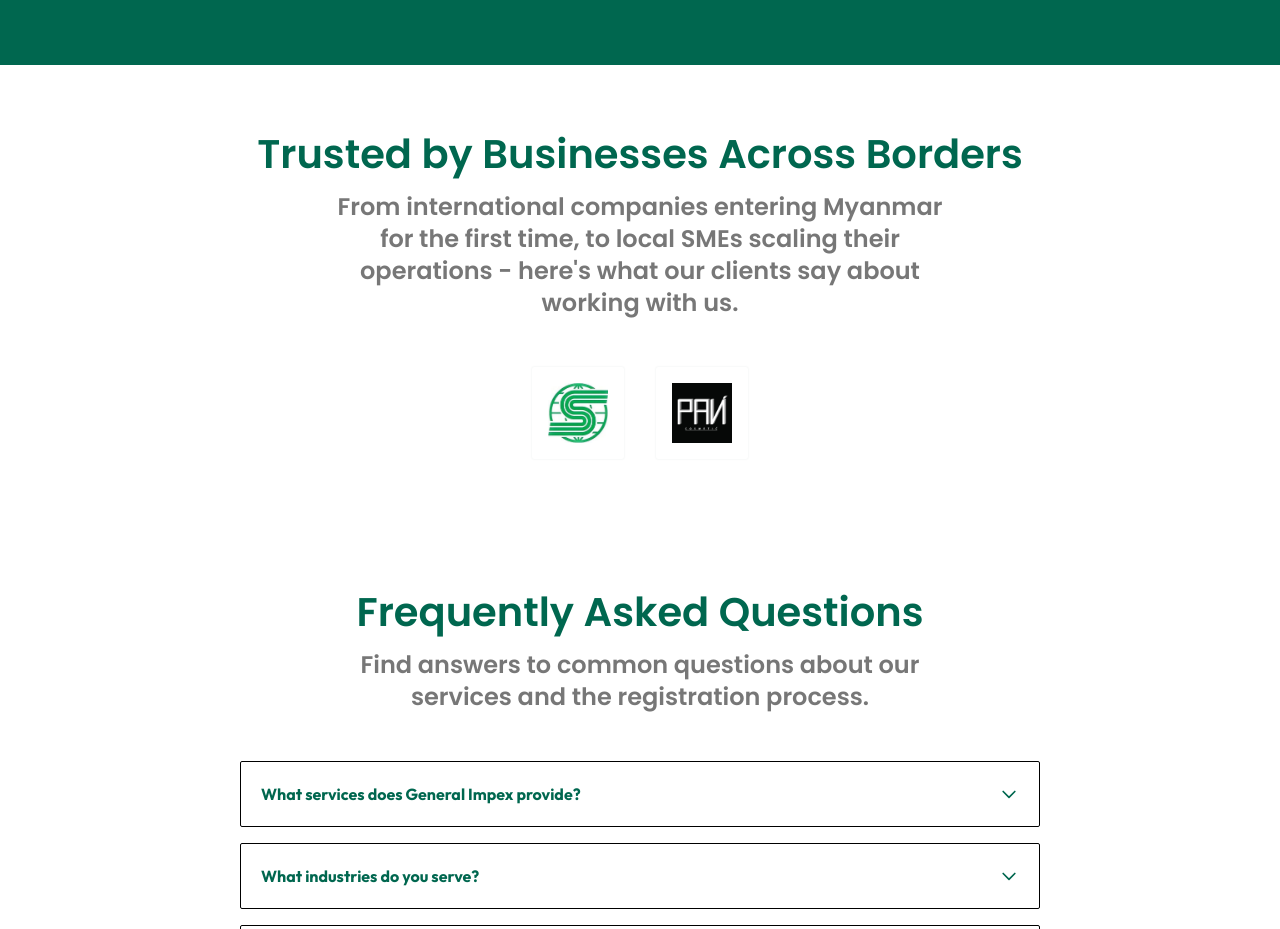
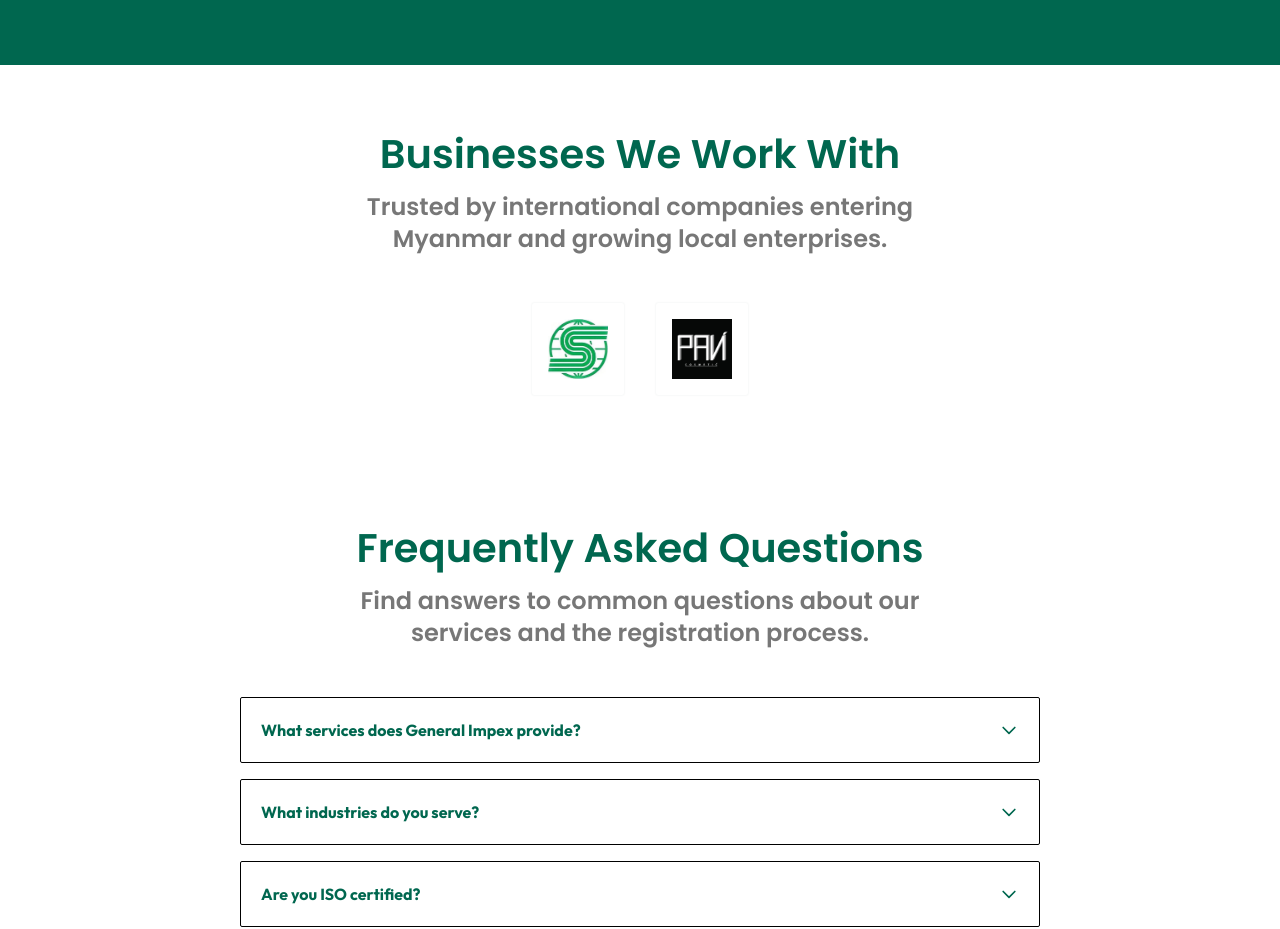
Before and after one commit to General-Impex/generalimpex-portfolio, a React (Vite) app in the folder General Impex/: page / in a window 1280 px wide. Shown: the part 4667-5596 px from the top of the page. Built offline with nearby package versions, Linux system fonts and the light colour scheme.

Commit message:
feat: add CTA and client testimonial sections with i18n support

```diff
--- a/General Impex/src/components/home/CTASection.jsx
+++ b/General Impex/src/components/home/CTASection.jsx
@@ -37,8 +37,7 @@ const CTASection = () => {
             className="bg-white p-6 md:p-[24px_32px] rounded-sm flex flex-col justify-center gap-9"
           >
             <p className="font-heading text-[30px] font-bold text-primary">
-              With precision, expertise, and an <br /> in-house pharmacist team
-              you can trust
+              {t("cta.subtitle")}
             </p>
             <Link to="/contact">
               <Button variant="primary">
--- a/General Impex/src/components/home/TestimonialsSection.jsx
+++ b/General Impex/src/components/home/TestimonialsSection.jsx
@@ -18,8 +18,8 @@ const TestimonialsSection = () => {
       <Container>
         <div className="px-6 md:px-[63px] flex flex-col items-center gap-12">
           <SectionTitle
-            title={t('testimonials.title')}
-            subtitle={t('testimonials.subtitle')}
+            title={t('trustedBy.title')}
+            subtitle={t('trustedBy.subtitle')}
             centered
           />
 
--- a/General Impex/src/i18n/en.json
+++ b/General Impex/src/i18n/en.json
@@ -108,6 +108,10 @@
       }
     }
   },
+  "trustedBy": {
+    "title": "Businesses We Work With",
+    "subtitle": "Trusted by international companies entering Myanmar and growing local enterprises."
+  },
   "testimonials": {
     "title": "Trusted by Businesses Across Borders",
     "subtitle": "From international companies entering Myanmar for the first time, to local SMEs scaling their operations - here's what our clients say about working with us.",
@@ -124,7 +128,7 @@
   },
   "cta": {
     "title": "Compliance\nCommerce\nCustomer",
-    "subtitle": "With competence, responsibility, and consistency in delivering high-quality services",
+    "subtitle": "With precision, expertise, and an in-house pharmacist team you can trust",
     "button": "Get In Touch"
   },
   "process": {
--- a/General Impex/src/i18n/mm.json
+++ b/General Impex/src/i18n/mm.json
@@ -144,6 +144,10 @@
       }
     }
   },
+  "trustedBy": {
+    "title": "ကျွန်ုပ်တို့ လက်တွဲဆောင်ရွက်ထားသော စီးပွားရေးလုပ်ငန်းများ",
+    "subtitle": "မြန်မာနိုင်ငံသို့ ဝင်ရောက်လာသည့် နိုင်ငံတကာကုမ္ပဏီများနှင့် ပြည်တွင်း SME လုပ်ငန်းများ၏ ယုံကြည်စိတ်ချရသော မိတ်ဖက်အဖြစ် ရပ်တည်လျက် ရှိပါတယ်။"
+  },
   "title": "ပြည်တွင်း/ပြည်ပ စီးပွားရေးလုပ်ငန်းများ၏ ယုံကြည်ကိုးစားမှု",
   "subtitle": "မြန်မာနိုင်ငံသို့ ပထမဆုံး ဝင်ရောက်လာသည့် နိုင်ငံတကာ ကုမ္ပဏီများမှသည် လုပ်ငန်းချဲ့ထွင်နေသော ပြည်တွင်း SME များအထိ ကျွန်ုပ်တို့နှင့် လက်တွဲခဲ့သူများ၏ ရင်ဖွင့်စကားများ ဖြစ်ပါတယ်။",
   "client1": {
@@ -158,7 +162,7 @@
   },
   "cta": {
     "title": "Compliance\nCommerce\nCustomer",
-    "subtitle": "အရည်အသွေးမြင့် ဝန်ဆောင်မှုများကို ကျွမ်းကျင်မှု၊ တာဝန်ယူမှု၊ တည်ကြည်မှုတို့ဖြင့် ဆောင်ရွက်လျက် ရှိပါတယ်။",
+    "subtitle": "တိကျမှု၊ ကျွမ်းကျင်မှုများအပြင် ယုံကြည်စိတ်ချရတဲ့ ဆေးဝါးကျွမ်းကျင်ပညာရှင်များအဖွဲ့နဲ့အတူ တာဝန်ယူ ဆောင်ရွက်ပေးနေပါတယ်။",
     "button": "ဆက်သွယ်ရန်"
   },
   "process": {
```
